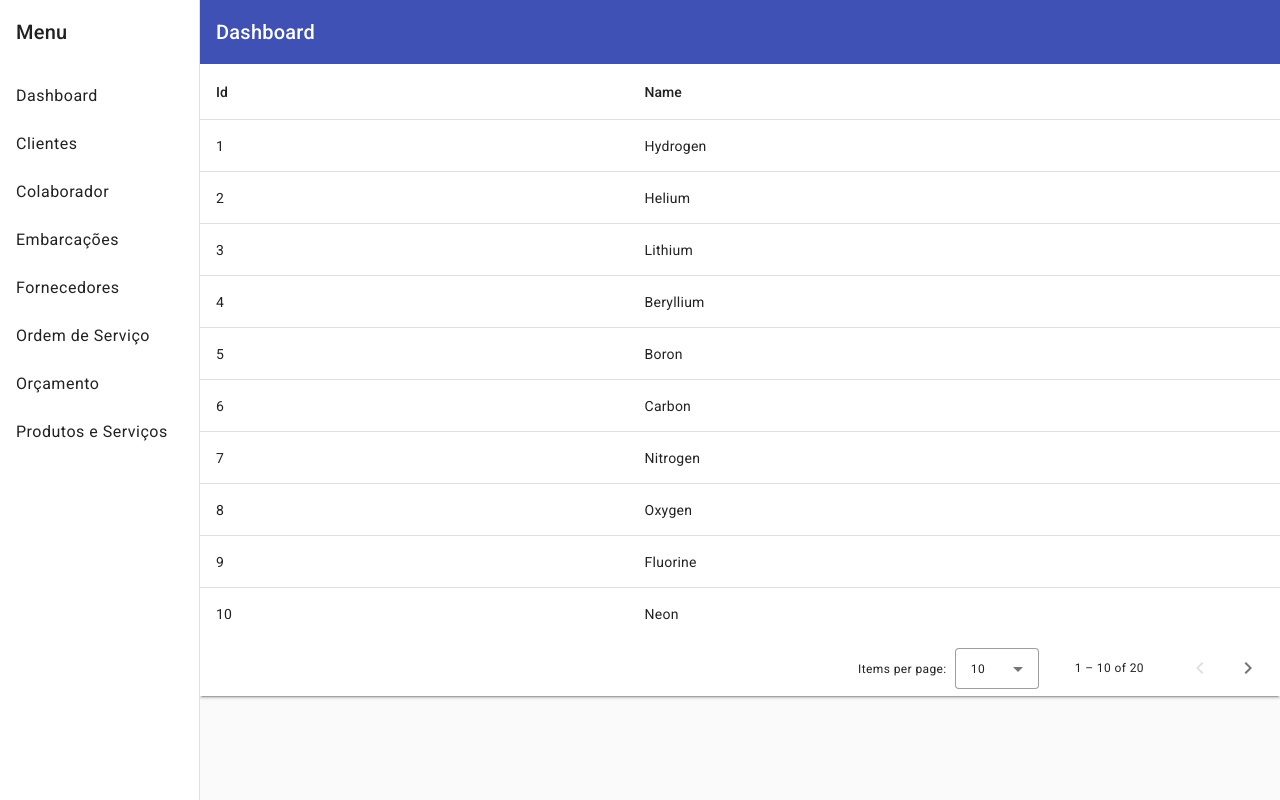
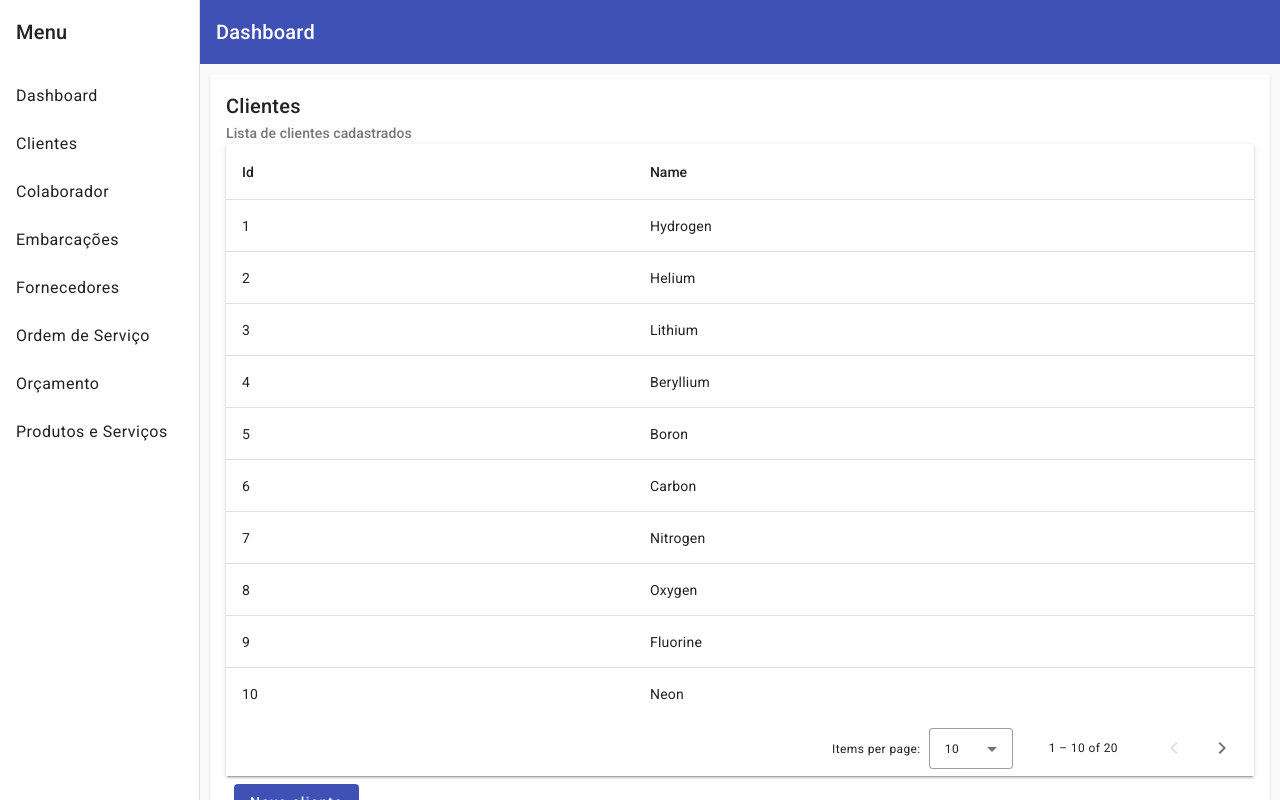
Before and after one commit to elvisdasilva/sistema-oficina-nautica, an Angular app: page /customer in a window 1280 px wide. Built offline with nearby package versions, Linux system fonts and the light colour scheme.

Commit message:
feat: adicionar mat-card em customer

```diff
--- a/src/app/customer/customer.component.html
+++ b/src/app/customer/customer.component.html
@@ -1,3 +1,9 @@
+<mat-card class="m-10">
+  <mat-card-header>
+    <mat-card-title>Clientes</mat-card-title>
+    <mat-card-subtitle>Lista de clientes cadastrados</mat-card-subtitle>
+  </mat-card-header>
+  <mat-card-content>
     <div class="mat-elevation-z2">
       <table mat-table class="full-width-table" matSort aria-label="Elements">
         <!-- Id Column -->
@@ -24,3 +30,8 @@
           aria-label="Select page">
       </mat-paginator>
     </div>
+    <mat-card-actions>
+      <button mat-flat-button color="primary">Novo cliente</button>
+    </mat-card-actions>
+  </mat-card-content>
+</mat-card>
--- a/src/app/customer/customer.component.ts
+++ b/src/app/customer/customer.component.ts
@@ -3,6 +3,8 @@ import { MatTableModule, MatTable } from '@angular/material/table';
 import { MatPaginatorModule, MatPaginator } from '@angular/material/paginator';
 import { MatSortModule, MatSort } from '@angular/material/sort';
 import { CustomerDataSource, CustomerItem } from './customer-datasource';
+import { MatCardModule } from '@angular/material/card';
+import { MatButtonModule } from '@angular/material/button';
 
 @Component({
   selector: 'app-customer',
@@ -11,10 +13,13 @@ import { CustomerDataSource, CustomerItem } from './customer-datasource';
     .full-width-table {
       width: 100%;
     }
+    .m-10 {
+      margin: 10px;
+    }
 
   `,
   standalone: true,
-  imports: [MatTableModule, MatPaginatorModule, MatSortModule]
+  imports: [MatTableModule, MatPaginatorModule, MatSortModule, MatCardModule, MatButtonModule]
 })
 export class CustomerComponent implements AfterViewInit {
   @ViewChild(MatPaginator) paginator!: MatPaginator;
```
Lines whose indentation alone changed are shown as unchanged.
